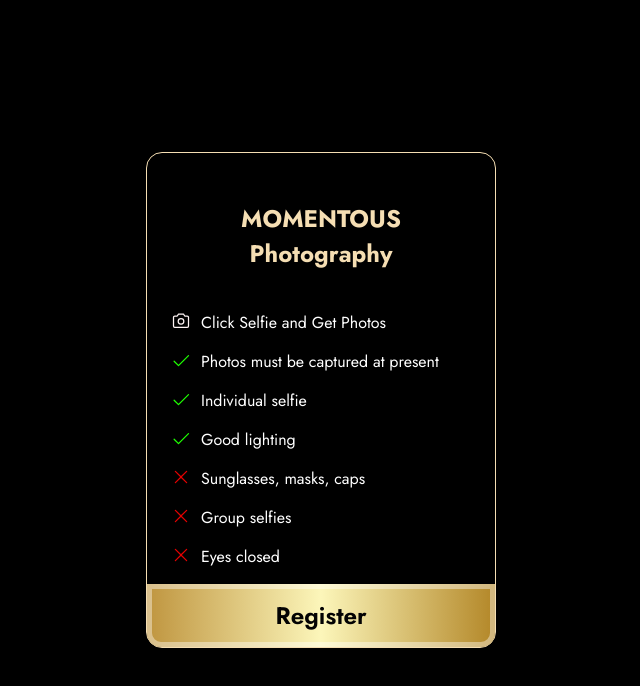
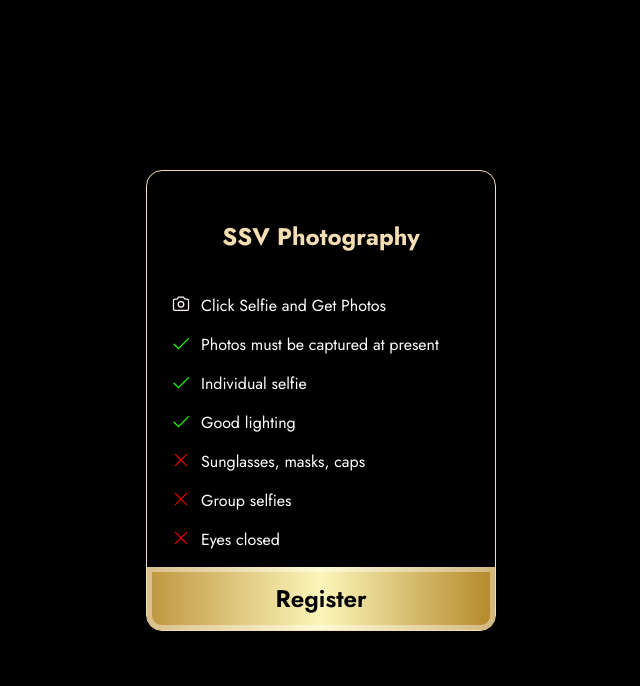
Before and after one commit to database-onyx/ssv, a website: page kerala.html in a window 1280 px wide. Shown: the whole page, without its empty margins (319-959 px from the left). Drawn offline with nearby package versions, Linux system fonts and the light colour scheme.

Commit message:
Update kerala.html

```diff
--- a/kerala.html
+++ b/kerala.html
@@ -57,7 +57,7 @@
     <section class="desc_section">
       <div class="desc-div">
         <div class="desc">
-          <h3 class="desc_title">MOMENTOUS <br> Photography</h3>
+          <h3 class="desc_title">SSV Photography</h3>
 
           <div class="content_div">
             <img src="assets/svg/camera.svg" alt="" />
```
